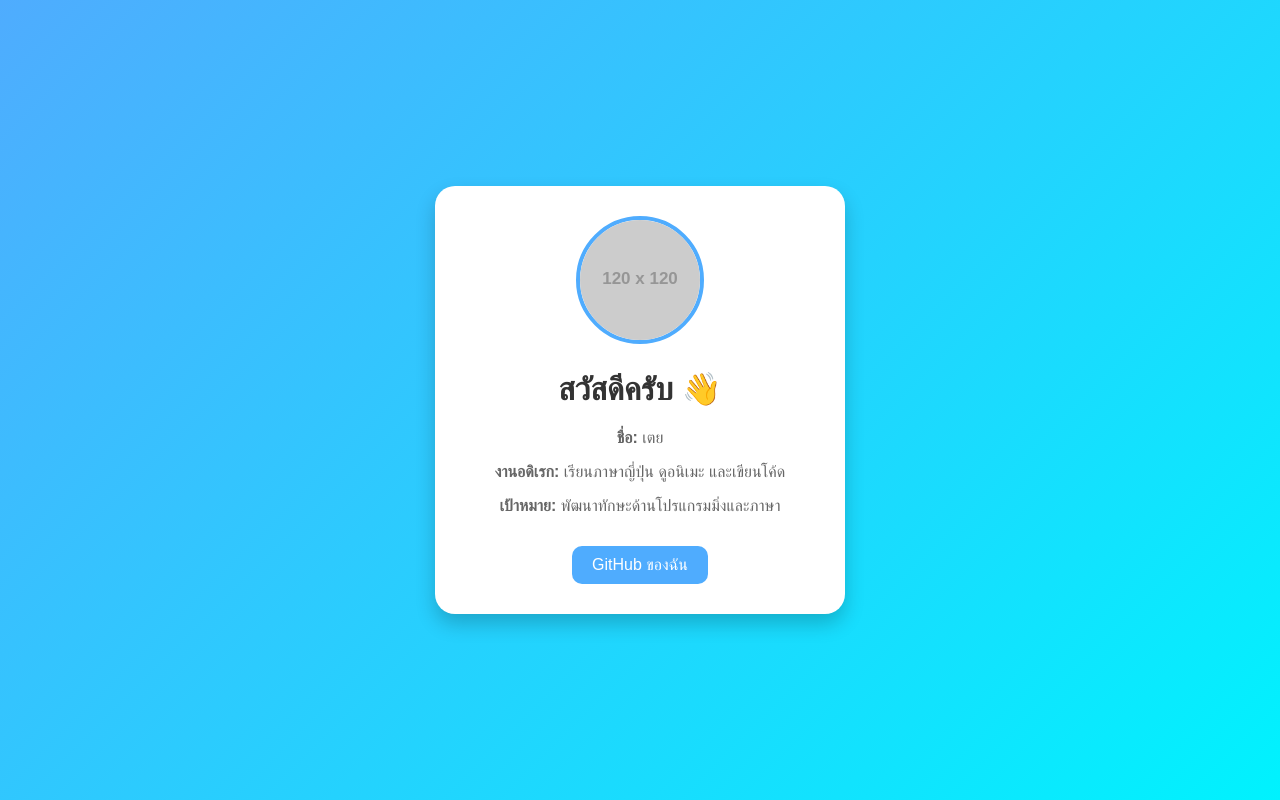
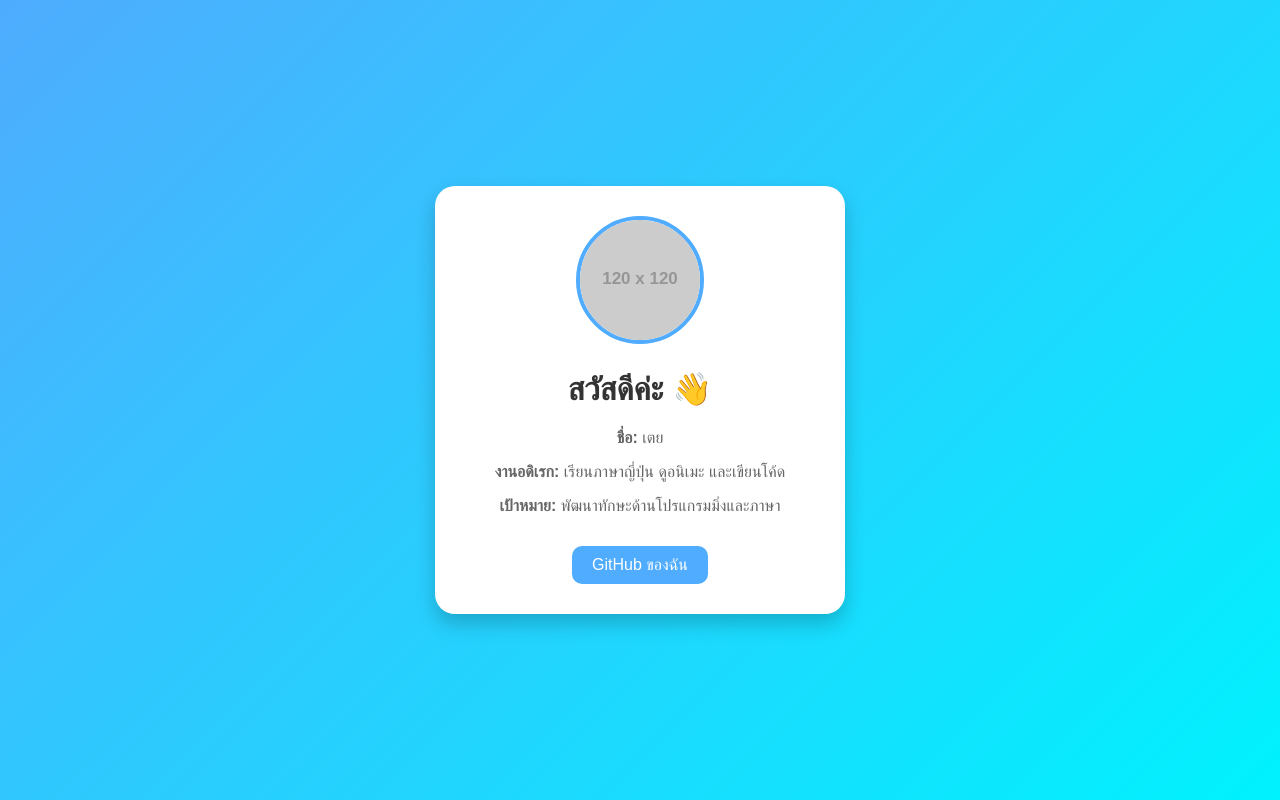
Before and after one commit to nongthamnarak127/jiraporn08.github.io, a plain HTML site: page index.html in a window 1280 px wide. Drawn offline with Linux system fonts and the light colour scheme; placeholder pictures from the web are drawn by us.

Commit message:
Update index.html

```diff
--- a/index.html
+++ b/index.html
@@ -62,7 +62,7 @@
     <div class="card">
         <img src="https://via.placeholder.com/120" alt="Profile" class="profile">
 
-        <h1>สวัสดีครับ 👋</h1>
+        <h1>สวัสดีค่ะ 👋</h1>
 
         <p><strong>ชื่อ:</strong> เตย</p>
         <p><strong>งานอดิเรก:</strong> เรียนภาษาญี่ปุ่น ดูอนิเมะ และเขียนโค้ด</p>
```
